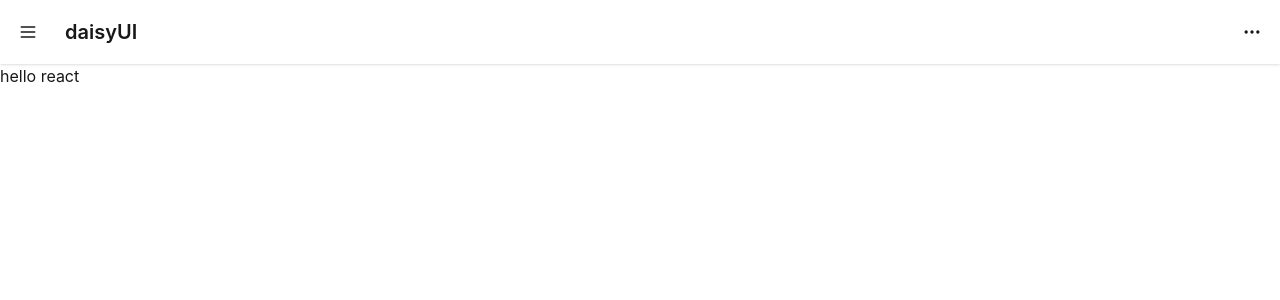
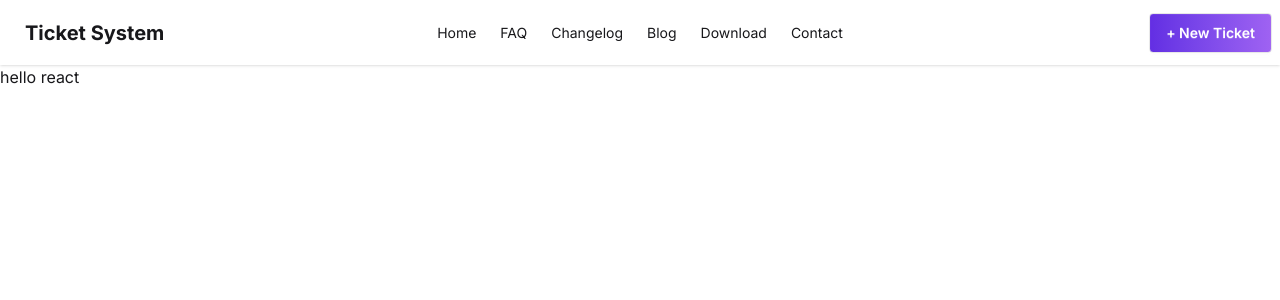
Before and after one commit to toufiqweb/Customer-Support-Zone, a React (Vite) app: page / in a window 1280 px wide. Shown: the top 300 px of the page. Built offline with nearby package versions, Linux system fonts and the light colour scheme.

Commit message:
navbar add & google font connect

```diff
--- a/src/App.jsx
+++ b/src/App.jsx
@@ -1,53 +1,16 @@
-import "./App.css";
+import './App.css'
+import Navbar from './componets/homepage/Navbar'
 
 function App() {
+
   return (
     <>
-      <div className="navbar bg-base-100 shadow-sm">
-        <div className="flex-none">
-          <button className="btn btn-square btn-ghost">
-            <svg
-              xmlns="http://www.w3.org/2000/svg"
-              fill="none"
-              viewBox="0 0 24 24"
-              className="inline-block h-5 w-5 stroke-current"
-            >
-              {" "}
-              <path
-                strokeLinecap="round"
-                strokeLinejoin="round"
-                strokeWidth="2"
-                d="M4 6h16M4 12h16M4 18h16"
-              ></path>{" "}
-            </svg>
-          </button>
-        </div>
-        <div className="flex-1">
-          <a className="btn btn-ghost text-xl">daisyUI</a>
-        </div>
-        <div className="flex-none">
-          <button className="btn btn-square btn-ghost">
-            <svg
-              xmlns="http://www.w3.org/2000/svg"
-              fill="none"
-              viewBox="0 0 24 24"
-              className="inline-block h-5 w-5 stroke-current"
-            >
-              {" "}
-              <path
-                strokeLinecap="round"
-                strokeLinejoin="round"
-                strokeWidth="2"
-                d="M5 12h.01M12 12h.01M19 12h.01M6 12a1 1 0 11-2 0 1 1 0 012 0zm7 0a1 1 0 11-2 0 1 1 0 012 0zm7 0a1 1 0 11-2 0 1 1 0 012 0z"
-              ></path>{" "}
-            </svg>
-          </button>
-        </div>
-      </div>
+
+      <Navbar/>
 
       <h1>hello react</h1>
     </>
-  );
+  )
 }
 
-export default App;
+export default App
--- /dev/null
+++ b/src/componets/homepage/Navbar.jsx
@@ -0,0 +1,85 @@
+import React from "react";
+
+const Navbar = () => {
+
+  return (
+    <div className=" bg-base-100 shadow-sm">
+      <div className="navbar max-w-450 mx-auto">
+        <div className="navbar-start">
+          <div className="dropdown">
+            <div tabIndex={0} role="button" className="btn btn-ghost lg:hidden">
+              <svg
+                xmlns="http://www.w3.org/2000/svg"
+                className="h-5 w-5"
+                fill="none"
+                viewBox="0 0 24 24"
+                stroke="currentColor"
+              >
+                {" "}
+                <path
+                  strokeLinecap="round"
+                  strokeLinejoin="round"
+                  strokeWidth="2"
+                  d="M4 6h16M4 12h8m-8 6h16"
+                />{" "}
+              </svg>
+            </div>
+            <ul
+              tabIndex="-1"
+              className="menu menu-sm dropdown-content bg-base-100 rounded-box z-1 mt-3 w-52 p-2 shadow"
+            >
+              <li>
+                <a>Home</a>
+              </li>
+              <li>
+                <a>FAQ</a>
+              </li>
+              <li>
+                <a>Changelog</a>
+              </li>
+              <li>
+                <a>Blog</a>
+              </li>
+              <li>
+                <a>Download</a>
+              </li>
+              <li>
+                <a>Contact</a>
+              </li>
+            </ul>
+          </div>
+          <a className="btn btn-ghost text-md md:text-xl font-bold">Ticket System</a>
+        </div>
+        <div className="navbar-center hidden lg:flex">
+          <ul className="menu menu-horizontal px-1">
+            <li>
+              <a>Home</a>
+            </li>
+            <li>
+              <a>FAQ</a>
+            </li>
+            <li>
+              <a>Changelog</a>
+            </li>
+            <li>
+              <a>Blog</a>
+            </li>
+            <li>
+              <a>Download</a>
+            </li>
+            <li>
+              <a>Contact</a>
+            </li>
+          </ul>
+        </div>
+        <div className="navbar-end">
+          <a className="btn bg-linear-to-r from-[#632EE3] to-[#9F62F2] text-white">
+            + New Ticket
+          </a>
+        </div>
+      </div>
+    </div>
+  );
+};
+
+export default Navbar;
--- a/src/index.css
+++ b/src/index.css
@@ -1,2 +1,7 @@
+@import url('https://fonts.googleapis.com/css2?family=Inter:ital,opsz,wght@0,14..32,100..900;1,14..32,100..900&display=swap');
 @import "tailwindcss";
 @plugin "daisyui";
+
+*{
+   font-family: "Inter", sans-serif;
+}
```
